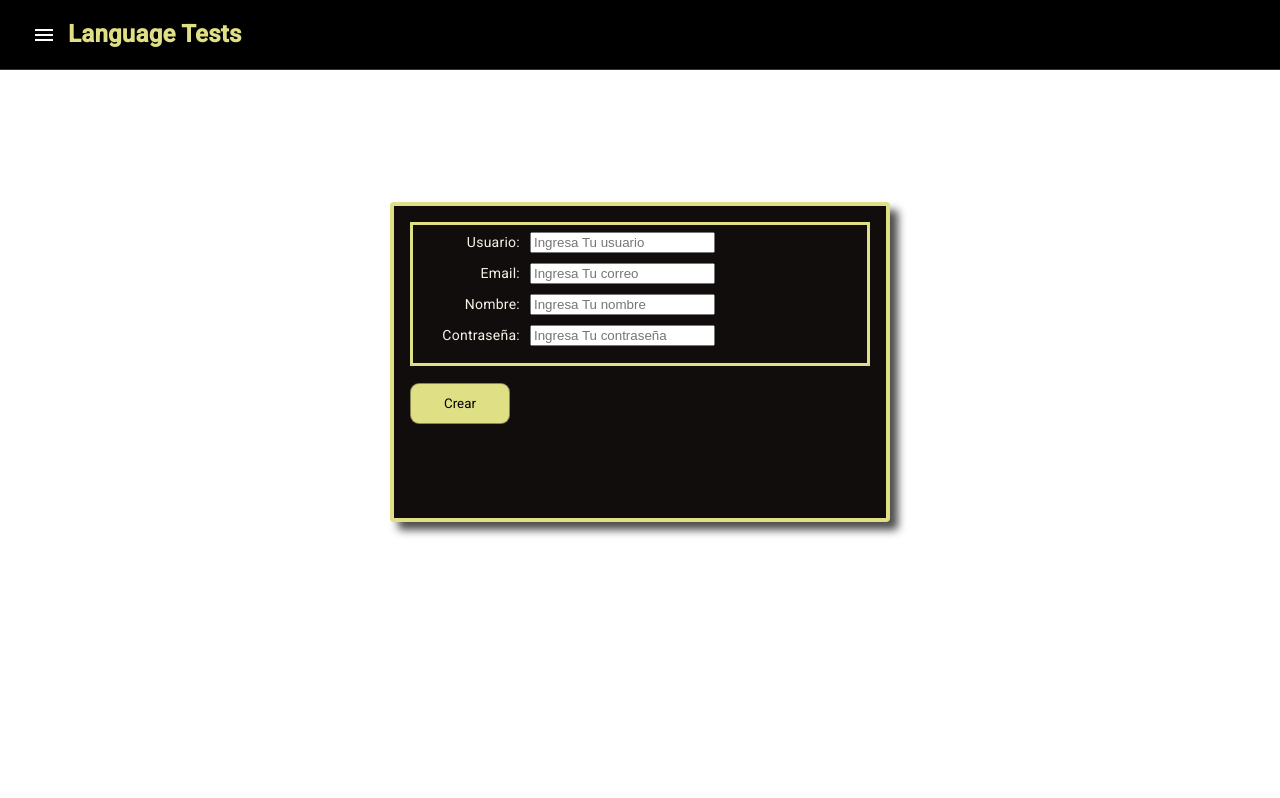
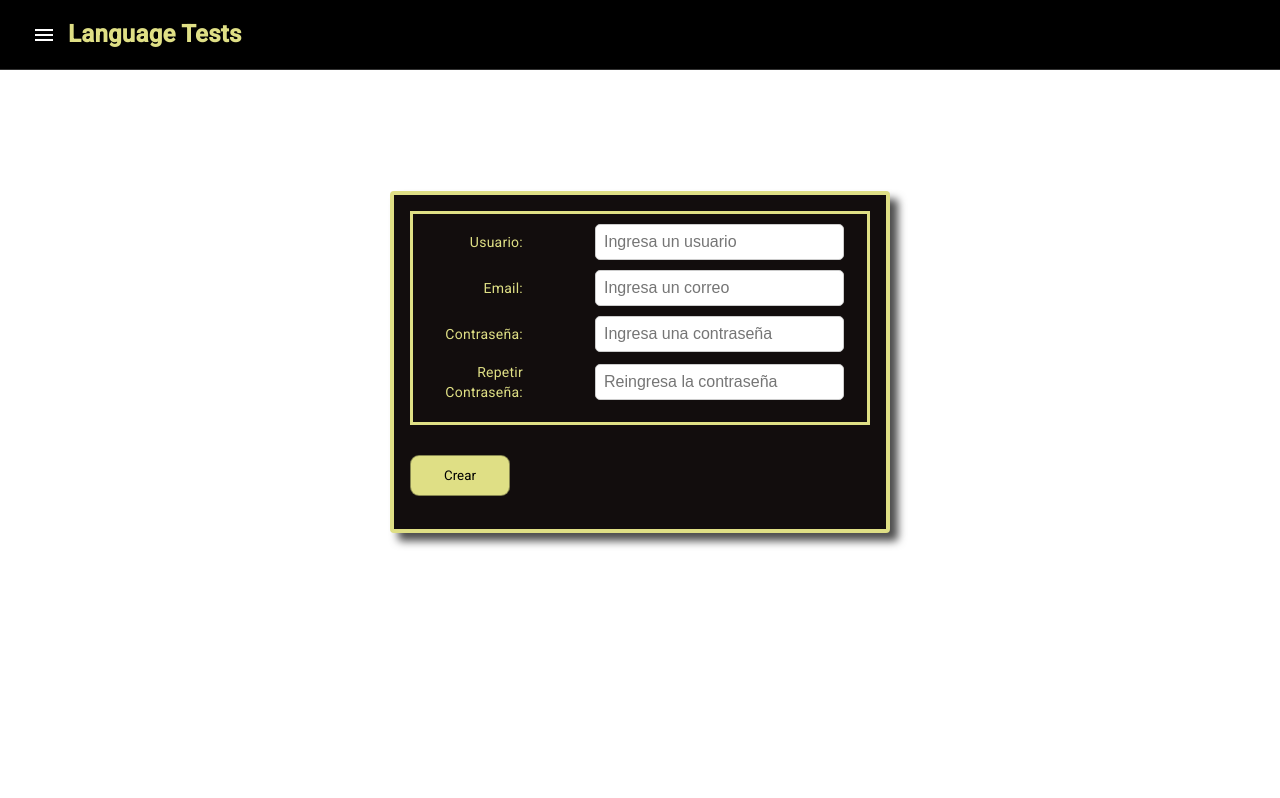
Before and after one commit to sebasxx85/englishProyect, an Angular app: page /crear-usuario in a window 1280 px wide. Shown: the top 798 px of the page. Built offline with nearby package versions, Linux system fonts and the light colour scheme.

Commit message:
crear updated

```diff
--- a/src/app/components/crear-usuario/crear-usuario.component.html
+++ b/src/app/components/crear-usuario/crear-usuario.component.html
@@ -6,31 +6,31 @@
       <form [formGroup]="form" (ngSubmit)="crearUsuario()">
         <div class="form-group">
           <label for="user" class="cantidad">Usuario:</label>
-          <input type="text" name="user" class="usuario" formControlName="user" placeholder="Ingresa Tu usuario">
+          <input type="text" name="user" class="input-text" formControlName="user" placeholder="Ingresa un usuario">
         </div>
         <div class="form-group">
           <label for="email" class="cantidad">Email:</label>
-          <input type="email" name="email" class="email" formControlName="email" placeholder="Ingresa Tu correo">
-        </div>
-        <div class="form-group">
-          <label for="name" class="cantidad">Nombre:</label>
-          <input type="text" name="name" class="name" formControlName="name" placeholder="Ingresa Tu nombre">
+          <input type="email" name="email" class="input-text" formControlName="email" placeholder="Ingresa un correo">
         </div>
         <div class="form-group">
           <label for="password" class="cantidad">Contraseña:</label>
-          <input type="password" name="password" class="contrasena" formControlName="password" placeholder="Ingresa Tu contraseña">
+          <input type="password" name="password" class="input-text" formControlName="password" placeholder="Ingresa una contraseña">
+        </div>
+        <div class="form-group">
+          <label for="password" class="cantidad">Repetir Contraseña:</label>
+          <input type="password" name="password" class="input-text" formControlName="password" placeholder="Reingresa la contraseña">
         </div>
       </form>
 
-      <div class="float-left">
+      <div class="button-container">
         <button mat-flat-button color="primary" class="boton" (click)="crearUsuario()">Crear</button>
         <p *ngIf="mensaje" class="mensaje-error">{{ mensaje }}</p>
       </div>
 
-      <mat-progress-bar *ngIf="loading" mode="indeterminate"
-        class="progreso"></mat-progress-bar>
+      <mat-progress-bar *ngIf="loading" mode="indeterminate" class="progreso"></mat-progress-bar>
     </mat-card>
   </div>
   <router-outlet></router-outlet>
 </body>
+
 <app-footer></app-footer>
--- a/src/app/components/crear-usuario/crear-usuario.component.scss
+++ b/src/app/components/crear-usuario/crear-usuario.component.scss
@@ -1,8 +1,8 @@
 /* Estilos del formulario */
 form {
   border: solid rgb(223, 223, 133);
-  padding: 7px;
-  margin-bottom: 7px;
+  padding: 10px;
+  margin-bottom: 10px;
 }
 
 /* Estilos del contenedor de la tarjeta */
@@ -28,23 +28,13 @@ form {
   background-color: rgb(18, 13, 13);
 }
 
-/* Estilos de los inputs */
-.input-text {
-  flex: 1;
-  padding: 8px;
-  font-size: 16px;
-  border: 1px solid #ccc;
-  border-radius: 9px;
-  width: 100%;
-  max-width: 250px;
-  height: 40px;
-}
 
-/* Estilos de la estructura del formulario */
+/* Alinear etiquetas más a la izquierda */
 .form-group {
   display: flex;
   align-items: center;
   margin-bottom: 10px;
+  width: 97%;
 }
 
 label {
@@ -52,6 +42,19 @@ label {
   width: 100px;
   text-align: right;
   margin-right: 10px;
+  color: rgb(223, 223, 133);
+}
+
+input {
+  flex: 1; /* Hace que los inputs ocupen el mismo espacio */
+  padding: 8px;
+  font-size: 16px;
+  border: 1px solid #ccc;
+  border-radius: 5px;
+  width: 25%;
+  max-width: 250px;
+  margin-left: 62px;
+
 }
 
 /* Estilos del botón */
@@ -76,12 +79,22 @@ label {
 /* Estilos del contenedor del botón */
 .button-container {
   display: flex;
-  justify-content: center;
+  justify-content: flex-start;
+  align-items: center;
+  gap: 15px;
   margin-top: 10px;
 }
 
+/* Mensaje de error */
 .mensaje-error {
   color: red;
   font-weight: bold;
   margin-top: 10px;
 }
+
+/* Estilos del progreso */
+.progreso {
+  max-width: 50%;
+  display: flex;
+  justify-content: center;
+}
--- a/src/app/components/crear-usuario/crear-usuario.component.ts
+++ b/src/app/components/crear-usuario/crear-usuario.component.ts
@@ -33,10 +33,8 @@ export class CrearUsuarioComponent {
 
   initForm() {
     this.form = this.fb.group({
+      user: ['', [Validators.required, Validators.minLength(5)]],
       email: ['', [Validators.required, Validators.email]],
-      name: ['', Validators.required],
-      lastname: ['', Validators.required],
-      user: ['', [Validators.required, Validators.minLength(5)]],
       password: ['', [Validators.required, Validators.minLength(6)]],
     });
   }
--- a/src/app/components/user/login.component.scss
+++ b/src/app/components/user/login.component.scss
@@ -102,6 +102,7 @@ select {
   display: flex;
   align-items: center;
   margin-bottom: 10px;
+  width: 97%;
 }
 
 label {
@@ -109,6 +110,7 @@ label {
   width: 100px;
   text-align: right;
   margin-right: 10px;
+  color: rgb(223, 223, 133);
 }
 
 input {
```
